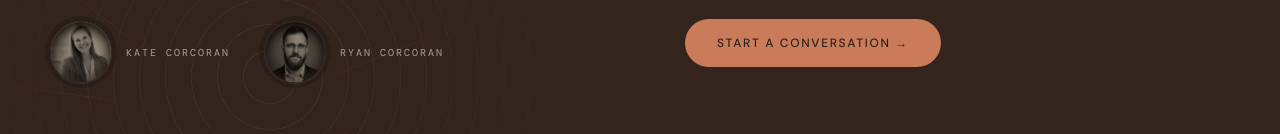
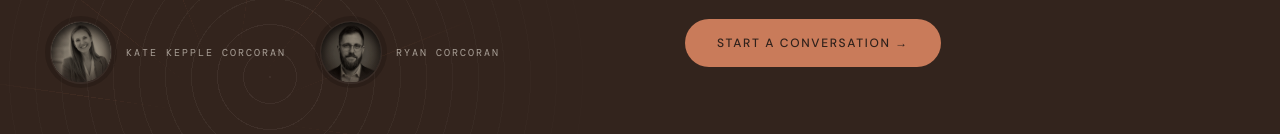
Before and after one commit to rcorcoran03-jam/kernel, a plain HTML site: page index.html in a window 1280 px wide. Shown: the part 4247-4381 px from the top of the page. Drawn offline with nearby package versions, Linux system fonts and the light colour scheme.

Commit message:
kepple corcoran

```diff
--- a/index.html
+++ b/index.html
@@ -255,10 +255,10 @@
         <div style="margin-top:34px;max-width:520px;display:flex;align-items:center;gap:20px 34px;flex-wrap:wrap">
             <a class="kh6edb60" href="About.html#kate" style="display:flex;align-items:center;gap:14px;color:rgba(247,241,232,0.6)">
               <span style="position:relative;flex:none;width:62px;height:62px;border-radius:50%;overflow:hidden;background:#241812;border:1px solid rgba(247,241,232,0.08);box-shadow:0 1px 0 rgba(247,241,232,0.07), 0 0 0 5px rgba(20,13,10,0.25)">
-                <img src="assets/kate-corcoran-sm.jpg" alt="Kate Corcoran" style="width:100%;height:100%;object-fit:cover;object-position:50% 28%;display:block;filter:grayscale(1) sepia(0.4) brightness(0.68) contrast(1.08);opacity:0.82">
+                <img src="assets/kate-corcoran-sm.jpg" alt="Kate Kepple Corcoran" style="width:100%;height:100%;object-fit:cover;object-position:50% 28%;display:block;filter:grayscale(1) sepia(0.4) brightness(0.68) contrast(1.08);opacity:0.82">
                 <span style="position:absolute;inset:0;border-radius:50%;box-shadow:inset 0 4px 10px rgba(0,0,0,0.7), inset 0 -2px 4px rgba(247,241,232,0.06);background:radial-gradient(closest-side, rgba(201,123,90,0) 55%, rgba(36,24,18,0.45) 100%)"></span>
               </span>
-              <span style="font-family:'DM Mono',monospace;font-size:10px;letter-spacing:0.2em;text-transform:uppercase">Kate Corcoran</span>
+              <span style="font-family:'DM Mono',monospace;font-size:10px;letter-spacing:0.2em;text-transform:uppercase">Kate Kepple Corcoran</span>
             </a>
             <a class="kh6edb60" href="About.html#ryan" style="display:flex;align-items:center;gap:14px;color:rgba(247,241,232,0.6)">
               <span style="position:relative;flex:none;width:62px;height:62px;border-radius:50%;overflow:hidden;background:#241812;border:1px solid rgba(247,241,232,0.08);box-shadow:0 1px 0 rgba(247,241,232,0.07), 0 0 0 5px rgba(20,13,10,0.25)">
```
